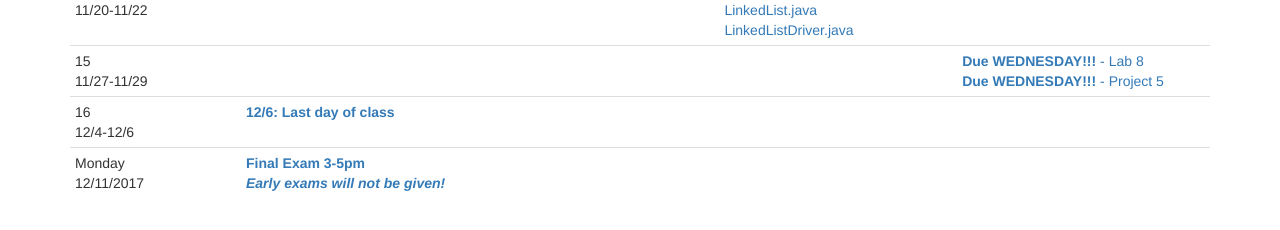
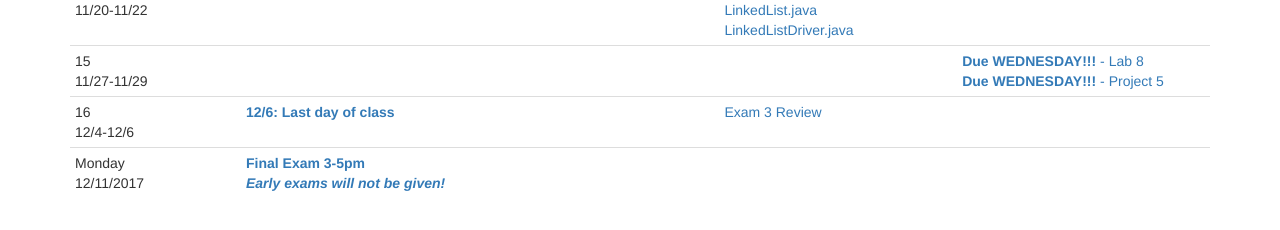
Before and after one commit to CS112-F17/cs112-f17.github.io, a Jekyll site: the page built from schedule.html, in a window 1280 px wide and 900 px high, scrolled down 857 px. Shown: the part 662-892 px from the top of the window. Built offline with Jekyll 4.4.1, drawn with Linux system fonts in a browser that asks for light colours.

Commit message:
adding exam 3 review notes

```diff
--- a/schedule.html
+++ b/schedule.html
@@ -304,7 +304,7 @@
 			<strong><span class="text-primary">12/6: Last day of class</span></strong>
 		</td>
 		<td>
-		<!-- 				<a href="https://github.com/CS112-F17/notes/blob/master/exam3review.md">Exam 3 Review</a><br/> -->
+			<a href="https://github.com/CS112-F17/notes/blob/master/exam3review.md">Exam 3 Review</a><br/>
 		</td>
 		<td></td>
 	</tr>
```
